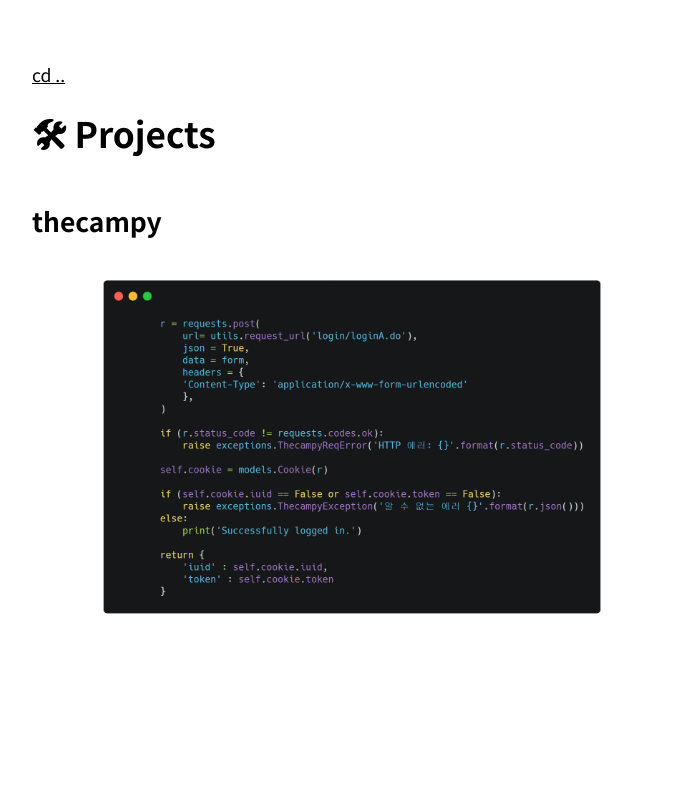
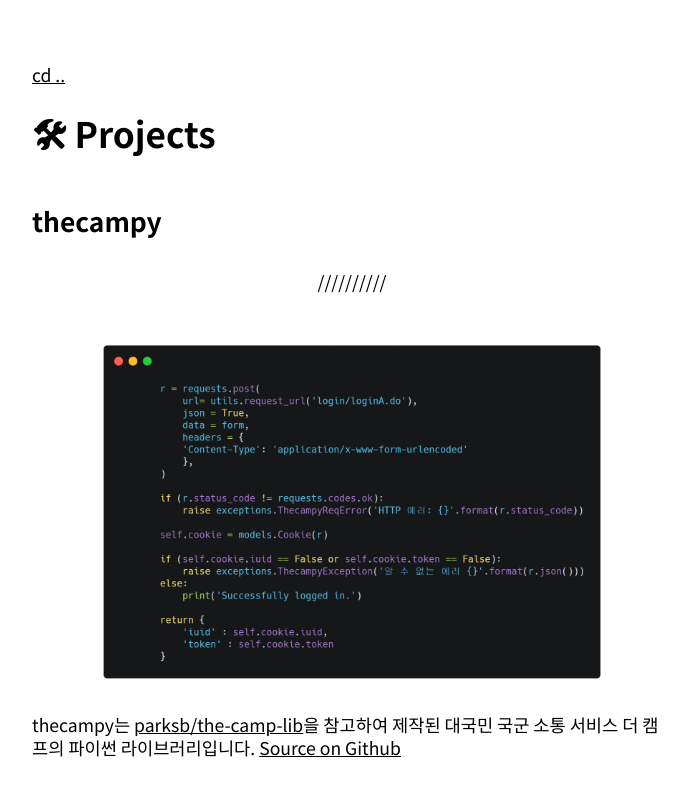
Before and after one commit to lewisleedev/lewisleedev.github.io, a Jekyll site: the page built from projects.md, in a window 1280 px wide. Shown: the top 796 px of the page, without its empty margins (288-976 px from the left). Built offline with Jekyll 4.4.1, drawn with Linux system fonts in a browser that asks for light colours.

Commit message:
Update projects.md

```diff
--- a/projects.md
+++ b/projects.md
@@ -5,4 +5,9 @@
 
 ## thecampy
 
+---
+
 ![thecampy](/img/thecampy.png)
+
+thecampy는 [parksb/the-camp-lib](https://github.com/parksb/the-camp-lib)을 참고하여 제작된 대국민 국군 소통 서비스 더 캠프의 파이썬 라이브러리입니다.
+[Source on Github](https://github.com/lewisleedev/thecampy)
```
